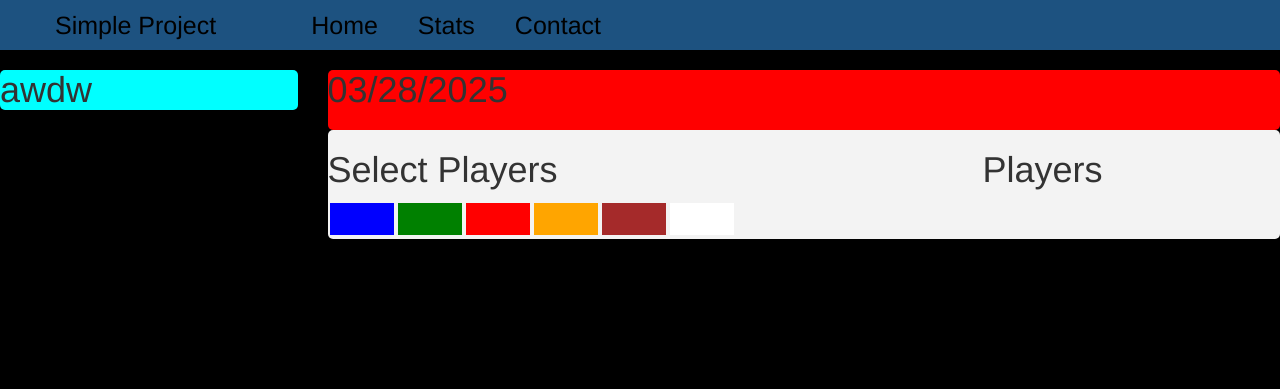
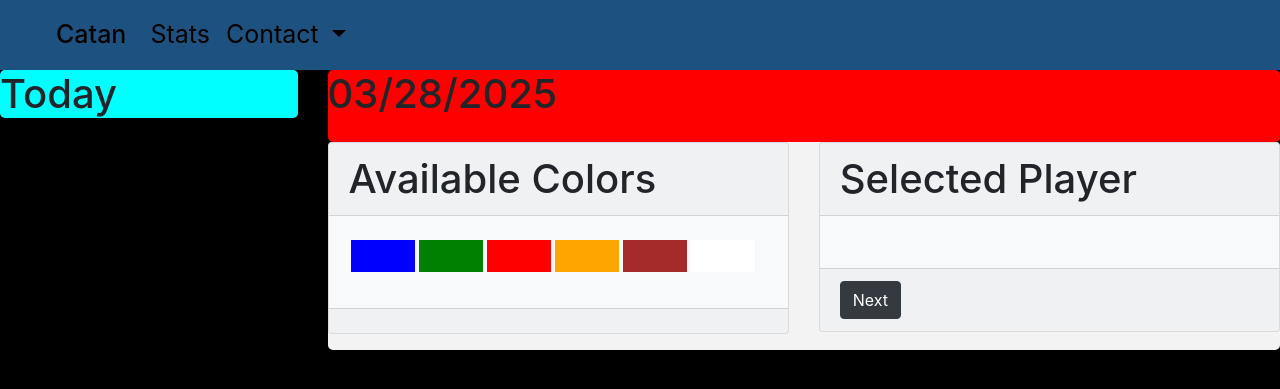
Before and after one commit to kcmurray1/catan_stat_flask_app, a Flask app: page / in a window 1280 px wide. Shown: the top 389 px of the page. Run offline with Flask 3, Linux system fonts and the light colour scheme; data that the repository does not hold is empty; some libraries are stand-ins or nearby versions.

Commit message:
Created Bootstrap class and implement basic logic for game element

```diff
--- a/app/frontend/static/js/index.js
+++ b/app/frontend/static/js/index.js
@@ -3,18 +3,8 @@
 // Display 10 initial books
 document.addEventListener("DOMContentLoaded", function()
 {
-
     var game = new Game()
-
-
 });
-
-function move()
-{
-    console.log("hello world");
-    document.getElementById("game").innerHTML = "nice job!";
-}
-
 
 function CreateElement({name, id, classList, innerHTML=null})
 {
@@ -38,6 +28,78 @@
     return newElement;
 }
 
+class BootStrapCard
+{
+    constructor ({id, header, body, title, text, footer})
+    {
+        this.cardContainer = CreateElement({name: "div", id: id, classList: ["card", "bg-light", "mb-3"]});
+
+        this.cardHeader = CreateElement({
+            name: "h1",
+            classList: "card-header",
+            innerHTML: header
+        });
+
+        this.cardBody = CreateElement({
+            name: "div",
+            classList: "card-body",
+            innerHTML: body
+        });
+
+        this.cardTitle = CreateElement({
+            name: "h5",
+            classList: "card-title",
+            innerHTML: title
+        });
+
+
+        this.cardText = CreateElement({
+            name: "p",
+            classList: "card-text",
+            innerHTML: text
+        });
+
+        this.cardFooter = CreateElement({
+            name: "div",
+            classList: "card-footer",
+            innerHTML: footer
+        });
+
+
+        this.cardBody.appendChild(this.cardTitle);
+        this.cardBody.appendChild(this.cardText);
+
+
+        this.cardContainer.appendChild(this.cardHeader);
+
+        this.cardContainer.appendChild(this.cardBody);
+        this.cardContainer.appendChild(this.cardFooter);
+
+    }
+
+    updateHeader(content)
+    {
+        this.cardHeader.innerHTML = content;
+    }
+
+    updateBody(content)
+    {
+        this.cardBody.innerHTML = content;
+    }
+
+    updateTitle(content)
+    {
+        this.cardTitle.innerHTML = content;
+    }
+
+    updateText(content)
+    {
+        this.cardText.innerHTML = content;
+    }
+}
+
+
+
 class Game
 {
 
@@ -45,16 +107,18 @@
     {
         // Create Initial UI
         this.players = [];
+        this.currentPlayer = 0;
 
         this.element = this.buildUI();
+        this.hasGameStarted = false;
 
     }
 
     buildUI()
     {
 
-        let element = CreateElement(
-            {name: "section",
+        let element = CreateElement({
+            name: "section",
             id: "game",
             classList: "game-container"
         });
@@ -64,12 +128,19 @@
             classList : "row"
         });
 
-        this.unselectedPlayers = CreateElement({
+        this.leftContainer = CreateElement({
             name: "div",
             id: "gub",
-            classList : "col-sm-8",
-            innerHTML : `<h1>Select Players</h1>`
+            classList : "col-sm-6"
         })
+
+        this.leftCard = new BootStrapCard({
+            header: "Available Colors",
+        })
+
+        this.leftContainer.appendChild(this.leftCard.cardContainer);
+
+
 
 
         for(let color of DEFAULT_COLORS)
@@ -78,21 +149,39 @@
             player.onAdd = () => {this.addPlayer(player)}
             player.onRemove = () =>{this.removePlayer(player)}
 
-                this.unselectedPlayers.appendChild(player.element);
+            this.leftCard.cardTitle.appendChild(player.element);
         }
 
 
-        this.rightElement = CreateElement({
+        this.rightContainer = CreateElement({
             name: "div",
             id: "boo",
-            classList : "col-sm-4",
-            innerHTML : `<h1>Players</h1>`
+            classList : "col-sm-6"
         })
 
+        this.rightCard = new BootStrapCard({
+            header: "Selected Player",
 
-        elementRow.appendChild(this.unselectedPlayers);
+        })
+        let nextButton =  CreateElement({
+            name: "button",
+            id: "button",
+            classList: ["btn" ,"btn-dark"],
+            innerHTML: "Next"
+        })
+        nextButton.onmousedown = () => {this.nextMove()};
+        this.rightCard.cardFooter.appendChild(
+            nextButton
+        );
 
-        elementRow.appendChild(this.rightElement);
+
+        this.rightContainer.appendChild(this.rightCard.cardContainer);
+
+
+
+        elementRow.appendChild(this.leftContainer);
+
+        elementRow.appendChild(this.rightContainer);
         element.appendChild(elementRow);
 
         let idk = document.getElementById("man");
@@ -108,7 +197,8 @@
     addPlayer(player)
     {
         this.players.push(player);
-        this.rightElement.appendChild(player.element);
+        // player.element.innerHTML = `<p>${this.players.findIndex(function(item){return item.element.id == player.element.id}) + 1}<p>`;
+        this.rightCard.cardTitle.appendChild(player.element);
     }
 
     removePlayer(player)
@@ -117,7 +207,57 @@
             return item.element.id != player.element.id;
         })
 
-        this.unselectedPlayers.appendChild(player.element);
+        this.leftCard.cardTitle.appendChild(player.element);
+    }
+
+    nextMove()
+    {
+        if(this.players.length < 1){return;}
+        if(!this.hasGameStarted)
+        {
+            for(let player of this.players)
+            {
+                player.removeListeners();
+            }
+
+            this.gameUI();
+        }
+        // Mark game as started
+        this.hasGameStarted = true;
+
+        // Update display for current Player
+        let activePlayer = this.players[this.currentPlayer];
+        // left card displays the current player and is where user can enter information
+        this.gameUpdateLeftCard(activePlayer);
+        // right card displays current stats
+        this.gameUpdateRightCard(activePlayer);
+
+
+        // Update player index
+        this.currentPlayer = (this.currentPlayer + 1) % this.players.length;
+    }
+
+
+    gameUI()
+    {
+        // Update headers
+        this.leftCard.updateHeader("Active Player");
+        this.rightCard.updateHeader("Player Stats");
+    }
+
+    gameUpdateRightCard(player)
+    {
+        this.rightCard.cardTitle.replaceChildren(player.element.id);
+
+    }
+
+    gameUpdateLeftCard(player)
+    {
+        this.leftCard.updateTitle(
+            `hello<br>`
+        );
+        this.leftCard.cardTitle.appendChild(player.element);
+
     }
 
 
@@ -141,7 +281,6 @@
         this.onAdd = () => {}
         this.onRemove = () => {}
 
-        this.handle
         this.element.onmousedown = () =>{
             if(!this.isPartOfGame)
             {
@@ -158,4 +297,13 @@
 
         this.element.onmouseleave = () =>{this.element.style.opacity = 1}
     }
+
+    removeListeners()
+    {
+        this.element.onmousedown = () =>{};
+        this.element.onmouseenter = () =>{};
+
+        this.element.onmouseleave = () =>{};
+        this.element.disabled = true;
     }
+}
--- a/app/frontend/static/styles/history.css
+++ b/app/frontend/static/styles/history.css
@@ -29,18 +29,3 @@
     transition-duration: 0.4s;
     cursor: pointer;
   }
-
-
-/* .button1 {
-    background-color: white;
-
-  } */
-
-  /* .button1.p {
-    color: yellow;
-
-  } */
-
-  .button1:hover {
-    background-color: #ffffff;
-  }
--- a/app/frontend/templates/base.html
+++ b/app/frontend/templates/base.html
@@ -4,36 +4,39 @@
     <meta charset="UTF-8">
     <meta name="viewport" content="width=device-width, initial-scale=1.0">
     <title>{%block title %}{% endblock %}</title>
-    <link rel="stylesheet" href="https://maxcdn.bootstrapcdn.com/bootstrap/3.4.1/css/bootstrap.min.css">
+    <link rel="stylesheet" href="https://cdn.jsdelivr.net/npm/bootstrap@4.0.0/dist/css/bootstrap.min.css" integrity="sha384-Gn5384xqQ1aoWXA+058RXPxPg6fy4IWvTNh0E263XmFcJlSAwiGgFAW/dAiS6JXm" crossorigin="anonymous">
     <link rel="stylesheet" type="text/css" href="{{ url_for('static', filename='styles/body.css') }}">
     <link rel="stylesheet" type="text/css" href="{{ url_for('static', filename='styles/navbar.css') }}">
     {%block styles%}{% endblock%}
-    <script src="https://ajax.googleapis.com/ajax/libs/jquery/3.7.1/jquery.min.js"></script>
-    <script src="https://maxcdn.bootstrapcdn.com/bootstrap/3.4.1/js/bootstrap.min.js"></script>
+    <script src="https://code.jquery.com/jquery-3.2.1.slim.min.js" integrity="sha384-KJ3o2DKtIkvYIK3UENzmM7KCkRr/rE9/Qpg6aAZGJwFDMVNA/GpGFF93hXpG5KkN" crossorigin="anonymous"></script>
+    <script src="https://cdn.jsdelivr.net/npm/popper.js@1.12.9/dist/umd/popper.min.js" integrity="sha384-ApNbgh9B+Y1QKtv3Rn7W3mgPxhU9K/ScQsAP7hUibX39j7fakFPskvXusvfa0b4Q" crossorigin="anonymous"></script>
+    <script src="https://cdn.jsdelivr.net/npm/bootstrap@4.0.0/dist/js/bootstrap.min.js" integrity="sha384-JZR6Spejh4U02d8jOt6vLEHfe/JQGiRRSQQxSfFWpi1MquVdAyjUar5+76PVCmYl" crossorigin="anonymous"></script>
     {% block scripts %}{% endblock%}
 </head>
 <body>
-  <div class="container-fluid" id="navigation-bar">
-   <a class="navbar-brand">Simple Project</a>
-    <div class="collapse navbar-collapse">
+  <nav class="container-fluid navbar navbar-expand-lg" id="navigation-bar">
+   <a class="navbar-brand mb-0 h1" href="/">Catan</a>
+
+
+    <div class="collapse navbar-collapse" id="navbarSupportedContent">
       <ul class="navbar-nav">
-        <li class="nav-item">
-          <a class="nav-link" href="/">Home</a>
-        </li>
         <li class="nav-item">
           <a class="nav-link" href="/stats">Stats</a>
         </li>
-        <li class="nav-item dropdown contact-dropdown">
-          <a class="nav-link dropdown-toggle" id="navbarDropdown" href="#" role="button" data-toggle="dropdown" arias-haspopup="true" aria-expanded="false">Contact</a>
-          <div class="dropdown-menu contact-dropdown-content" aria-labelledby="navbarDropdown">
+        <li class="nav-item dropdown">
+          <a class="nav-link dropdown-toggle" href="#" id="navbarDropdown" role="button" data-toggle="dropdown" aria-haspopup="true" aria-expanded="false">
+            Contact
+          </a>
+          <div class="dropdown-menu" aria-labelledby="navbarDropdown">
             <a class="dropdown-item" href="https://github.com/kcmurray1">Github</a>
-            <a class="dropdown-item" href="https://www.linkedin.com/in/kristian-murray-4777a3247">LinkedIn</a>
+            <a class="dropdown-item" href="https://www.linkedin.com/in/kristian-murray-4777a3247">Linkedin</a>
+            <div class="dropdown-divider"></div>
           </div>
         </li>
+      </ul>
 
-      </ul>
     </div>
-  </div>
+  </nav>
   {% block content %}{%endblock%}
 
 </body>
--- a/app/frontend/templates/index.html
+++ b/app/frontend/templates/index.html
@@ -13,7 +13,7 @@
 <div class="row">
   <div class="col-sm-3 left-page">
     <div class="left-page-container">
-      <h1>awdw</h1>
+      <h1>Today</h1>
     </div>
 
   </div>
```
Lines whose indentation alone changed are shown as unchanged.
